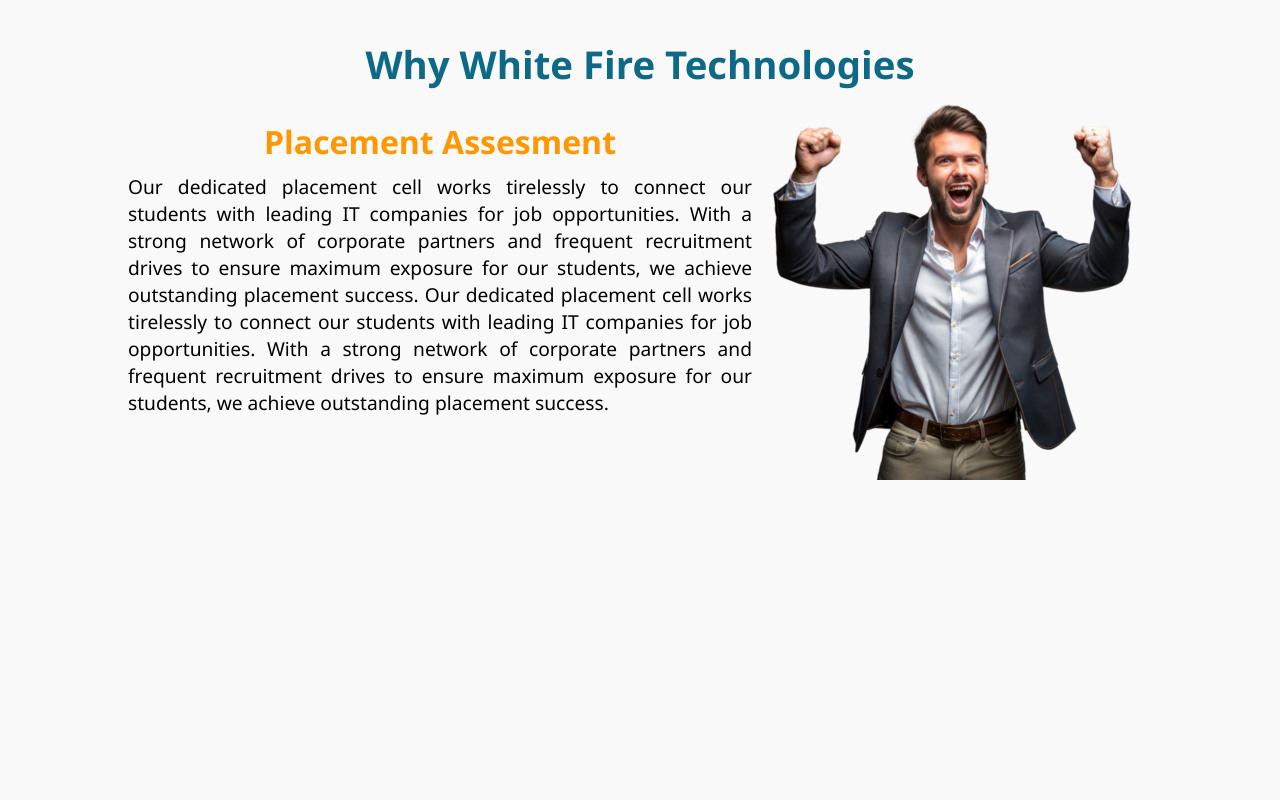
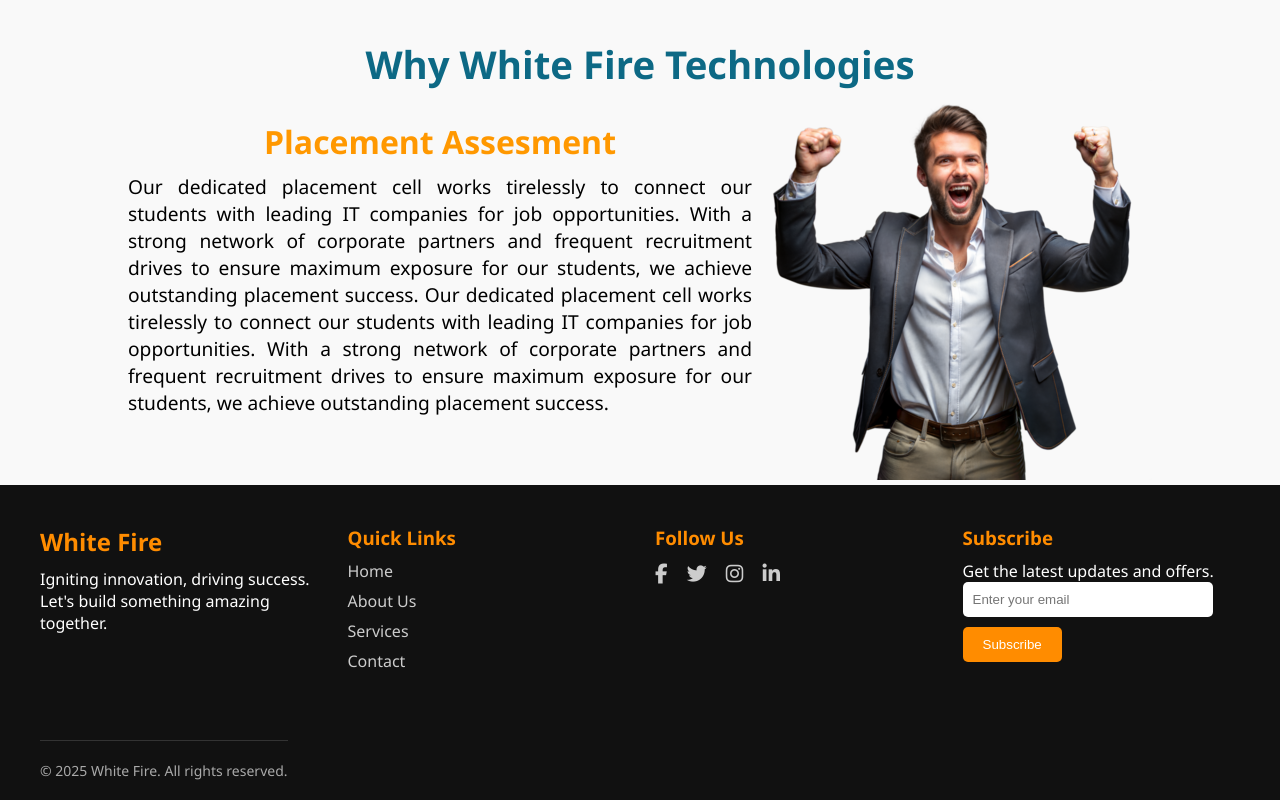
Before and after one commit to Vishnu14052002/white-fire-website, a plain HTML site: page index.html in a window 1280 px wide. Shown: the part 1897-2697 px from the top of the page. Before the commit the page ends 2382 px from the top, so only its background shows below. Drawn offline with Linux system fonts and the light colour scheme; files whose address does not match are found by name.

Commit message:
final main page fully done commit

```diff
--- a/index.html
+++ b/index.html
@@ -5,6 +5,9 @@
   <meta name="viewport" content="width=device-width, initial-scale=1">
   <title>White Fire Technologies</title>
   <link rel="stylesheet" href="style.css">
+  <!-- Font Awesome CDN for social icons -->
+  <link rel="stylesheet" href="https://cdnjs.cloudflare.com/ajax/libs/font-awesome/6.5.0/css/all.min.css" />
+
 </head>
 <body>
 
@@ -156,6 +159,66 @@
     </div>
   </div>
 
+
+
+
+
+
+
+  <footer class="footer">
+    <div class="footer_container">
+      <div class="footer_about">
+        <h2>White Fire</h2>
+        <p>Igniting innovation, driving success. Let's build something amazing together.</p>
+      </div>
+
+      <div class="footer_links">
+      <h3>Quick Links</h3>
+      <ul>
+        <li><a href="#">Home</a></li>
+        <li><a href="#">About Us</a></li>
+        <li><a href="#">Services</a></li>
+        <li><a href="#">Contact</a></li>
+      </ul>
+    </div>
+
+    <div class="footer_social">
+      <h3>Follow Us</h3>
+      <div class="social_icons">
+        <a href="#"><i class="fab fa-facebook-f"></i></a>
+        <a href="#"><i class="fab fa-twitter"></i></a>
+        <a href="#"><i class="fab fa-instagram"></i></a>
+        <a href="#"><i class="fab fa-linkedin-in"></i></a>
+      </div>
+    </div>
+
+    <div class="footer_newsletter">
+      <h3>Subscribe</h3>
+      <p>Get the latest updates and offers.</p>
+      <form>
+        <input type="email" placeholder="Enter your email" required />
+        <button type="submit">Subscribe</button>
+      </form>
+    </div>
+
+
+    <div class="footer_bottom">
+      <p>&copy; 2025 White Fire. All rights reserved.</p>
+    </div>
+
+
+    </div>
+  </footer>
+
+
+
+
+
+
+
+
+
+
   <script>
     const menuIcon = document.getElementById('menu-icon');
     const navLinks = document.getElementById('nav-links');
--- a/style.css
+++ b/style.css
@@ -426,6 +426,118 @@
 
 
 
+.footer {
+  background-color: #111;
+  color: #fff;
+  padding: 40px 20px 20px;
+  font-family: 'Segoe UI', sans-serif;
+}
+
+.footer_container {
+  display: flex;
+  flex-wrap: wrap;
+  justify-content: space-between;
+  gap: 30px;
+  max-width: 1200px;
+  margin: auto;
+}
+
+.footer_about,
+.footer_links,
+.footer_social,
+.footer_newsletter {
+  flex: 1 1 220px;
+  min-width: 200px;
+}
+
+.footer h2,
+.footer h3 {
+  margin-bottom: 10px;
+  color: #ff8c00;
+}
+
+.footer_links ul {
+  list-style: none;
+  padding: 0;
+}
+
+.footer_links li {
+  margin: 8px 0;
+}
+
+.footer_links a {
+  color: #ccc;
+  text-decoration: none;
+  transition: color 0.3s;
+}
+
+.footer_links a:hover {
+  color: #fff;
+}
+
+.social_icons a img {
+  width: 24px;
+  height: 24px;
+  margin-right: 10px;
+  filter: brightness(0.8);
+  transition: filter 0.3s;
+}
+
+.social_icons a {
+  font-size: 20px;
+  color: #ccc;
+  margin-right: 15px;
+  transition: color 0.3s;
+}
+
+.social_icons a:hover {
+  color: #ff8c00;
+}
+
+.footer_newsletter input[type="email"] {
+  padding: 10px;
+  width: 100%;
+  max-width: 250px;
+  margin-bottom: 10px;
+  border: none;
+  border-radius: 5px;
+}
+
+.footer_newsletter button {
+  padding: 10px 20px;
+  background-color: #ff8c00;
+  border: none;
+  color: white;
+  border-radius: 5px;
+  cursor: pointer;
+  transition: background 0.3s;
+}
+
+.footer_newsletter button:hover {
+  background-color: #ffa733;
+}
+
+.footer_bottom {
+  text-align: center;
+  margin-top: 30px;
+  padding-top: 20px;
+  border-top: 1px solid #333;
+  font-size: 14px;
+  color: #aaa;
+}
+
+
+
+
+
+
+
+
+
+
+
+
+
 
 
 
```
